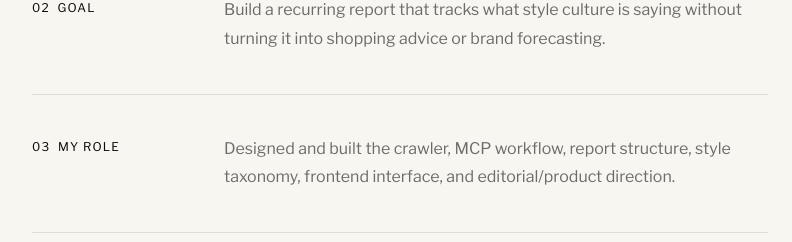
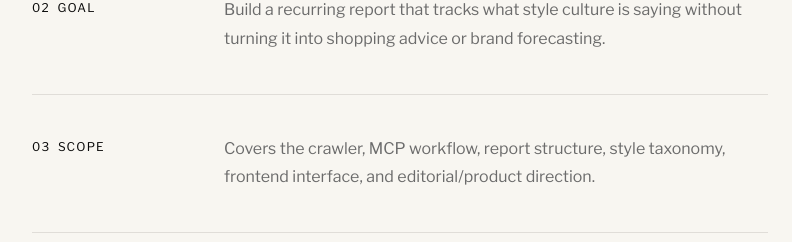
Before and after one commit to arikthehacker/fashion-trend-crawler, a Next.js app in the folder web/: page /case-study in a window 1280 px wide. Shown: the part 780-1022 px from the top of the page, without its empty margins (240-1032 px from the left). Built offline with nearby package versions, Linux system fonts and the light colour scheme.

Commit message:
fix: remove first-person voice slip in case-study page
Doc section 2 bans first-person copy site-wide. 'Designed and built...'
in the case-study 'My Role' section violated that; rewritten as a
third-person 'Scope' framing. Verified with tsc --noEmit + next build.

```diff
--- a/web/app/case-study/page.tsx
+++ b/web/app/case-study/page.tsx
@@ -18,9 +18,9 @@ const sections: { title: string; body: string[] }[] = [
     ],
   },
   {
-    title: "My Role",
+    title: "Scope",
     body: [
-      "Designed and built the crawler, MCP workflow, report structure, style taxonomy, frontend interface, and editorial/product direction.",
+      "Covers the crawler, MCP workflow, report structure, style taxonomy, frontend interface, and editorial/product direction.",
     ],
   },
   {
```
Also changed, not shown: 1 other file (tests, documents, lock files or other folders).
